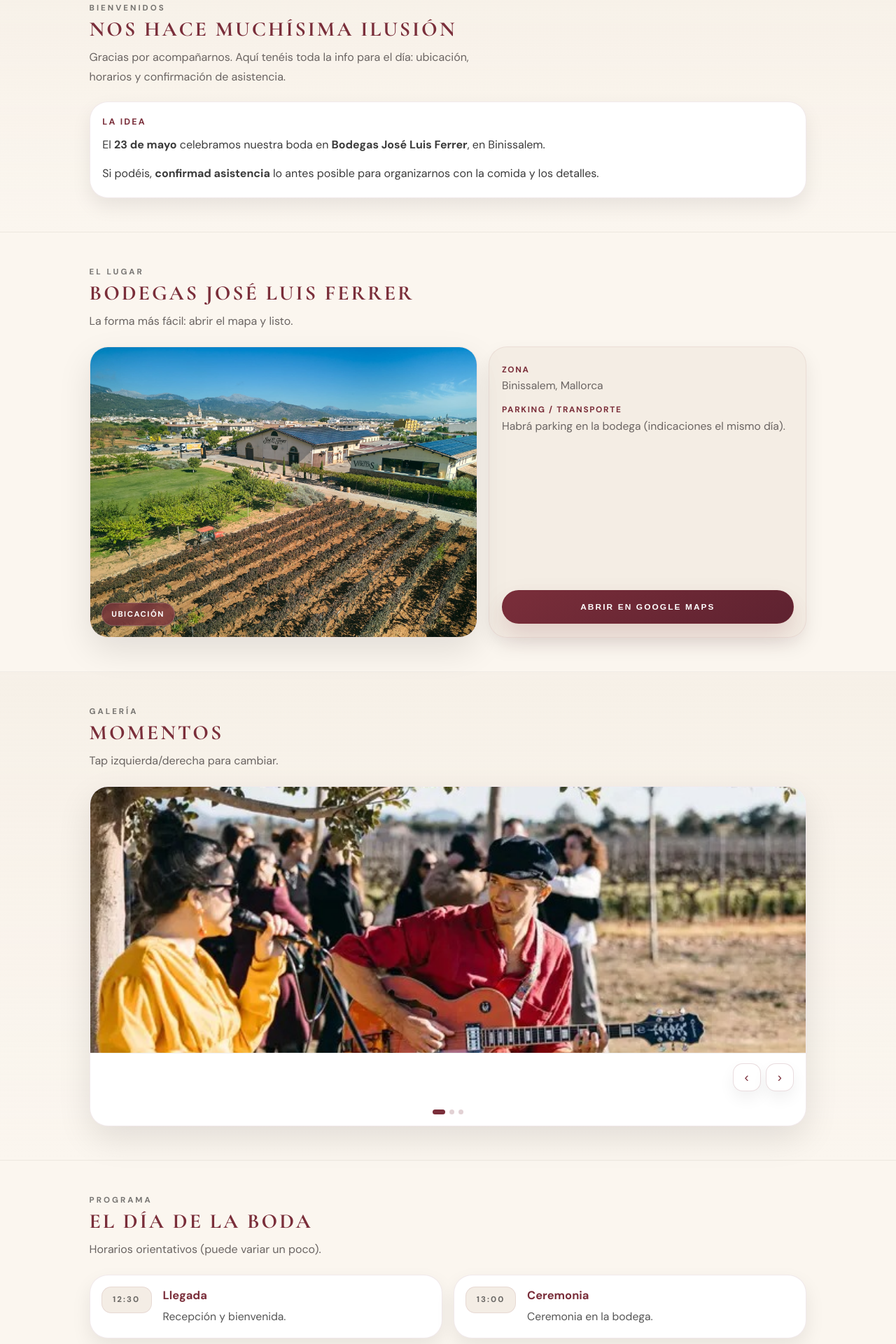
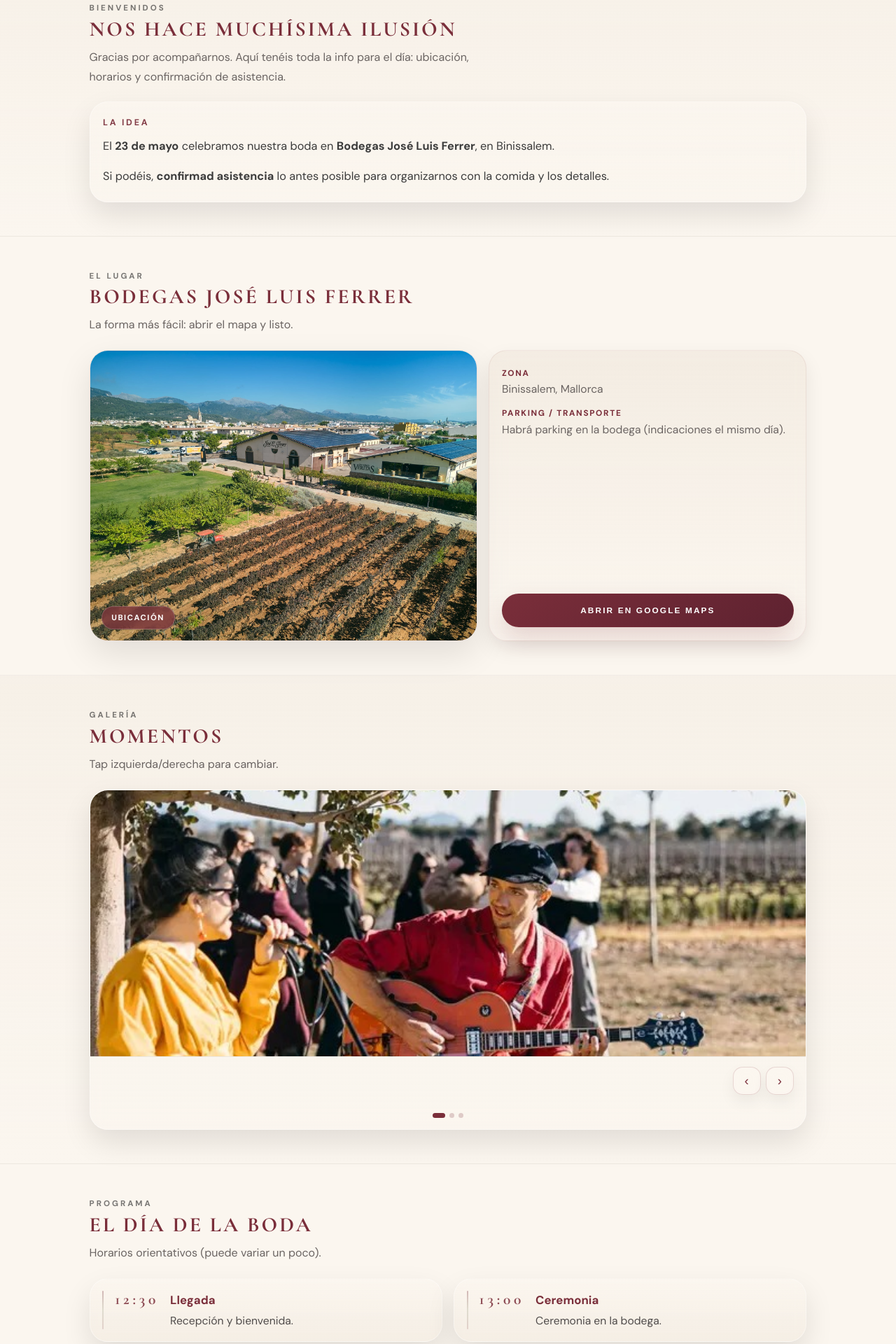
Before and after one commit to Saladet/fonso-liz, a plain HTML site: page index.html in a window 1280 px wide. Shown: the part 846-2766 px from the top of the page at 70% size. Drawn offline with nearby package versions, Linux system fonts and the light colour scheme.

Commit message:
Update index.html

```diff
--- a/index.html
+++ b/index.html
@@ -32,6 +32,11 @@
       --shadow:0 18px 48px rgba(0,0,0,.10);
       --shadow-soft:0 12px 28px rgba(0,0,0,.08);
       --border:1px solid rgba(122,46,58,.10);
+
+      --glass-1: rgba(251,246,239,.68);
+      --glass-2: rgba(239,230,218,.55);
+      --glass-border: 1px solid rgba(255,255,255,.35);
+      --glass-shadow: 0 18px 40px rgba(0,0,0,.10);
     }
 
     body{
@@ -42,7 +47,6 @@
       overflow-x:hidden;
     }
 
-    /* Watermark chill con background */
     body::before{
       content:"";
       position:fixed;
@@ -63,13 +67,13 @@
       opacity:.95;
     }
 
-    /* HEADER (marca + drawer) */
     header{
       position:fixed;top:3px;left:0;right:0;
       z-index:50;
       padding:.85rem 0;
       pointer-events:none;
     }
+
     .nav-shell{
       pointer-events:auto;
       display:flex;align-items:center;justify-content:space-between;
@@ -79,7 +83,9 @@
       box-shadow:var(--shadow-soft);
       padding:.6rem .75rem;
       backdrop-filter: blur(10px);
+      gap:.6rem;
     }
+
     .brand{
       display:flex;align-items:baseline;gap:.55rem;
       font-family:"Cormorant Garamond";
@@ -97,6 +103,28 @@
       font-size:.62rem;
       color:rgba(31,31,31,.65);
       text-transform:uppercase;
+    }
+
+    @media(min-width:992px){
+      .nav-shell{
+        display:grid;
+        grid-template-columns: 1fr auto 1fr;
+        align-items:center;
+      }
+      .brand{
+        grid-column:2;
+        justify-self:center;
+        font-size:1.15rem;
+        letter-spacing:.12em;
+      }
+      .brand small{
+        font-size:.70rem;
+        letter-spacing:.22em;
+      }
+      .menu-btn{
+        grid-column:3;
+        justify-self:end;
+      }
     }
 
     .menu-btn{
@@ -152,13 +180,10 @@
       background:#fff;
       cursor:pointer;
     }
-
-    /* ✅ MENÚ: sin “pastillas blancas”, más fino */
     .drawer-links{display:grid;gap:.6rem;margin-top:.6rem;}
     .drawer-links a{
       text-decoration:none;
       padding:.55rem .15rem;
-      border-radius:0;
       background:transparent;
       border:none;
       box-shadow:none;
@@ -180,7 +205,6 @@
     }
     .drawer-links a:hover{color:var(--wine);}
 
-    /* HERO */
     .hero{
       min-height:100vh;
       padding:7.2rem 0 2.1rem;
@@ -255,10 +279,7 @@
       text-shadow:0 12px 30px rgba(0,0,0,.28);
     }
 
-    .hero-bottom{
-      width:100%;
-      max-width:760px;
-    }
+    .hero-bottom{width:100%;max-width:760px;}
     .hero-glass{
       background:rgba(251,246,239,.12);
       border:1px solid rgba(255,255,255,.22);
@@ -352,22 +373,23 @@
 
     .cards-1{display:grid;gap:1rem;}
     .card{
-      background:#fff;
+      background:linear-gradient(180deg, var(--glass-1), rgba(251,246,239,.45));
       border-radius:var(--radius-xl);
-      border:var(--border);
-      box-shadow:var(--shadow-soft);
-      padding:1.2rem 1.1rem;
+      border:var(--glass-border);
+      box-shadow:var(--glass-shadow);
+      padding:1.25rem 1.15rem;
       text-align:left;
+      backdrop-filter: blur(10px);
     }
     .card-title{
       font-size:.78rem;
-      letter-spacing:.18em;
+      letter-spacing:.22em;
       text-transform:uppercase;
-      color:var(--wine);
+      color:rgba(122,46,58,.92);
       font-weight:900;
-      margin-bottom:.5rem;
+      margin-bottom:.55rem;
     }
-    .card p{color:#3b3b3b;line-height:1.8;font-size:1.00rem;}
+    .card p{color:#3b3b3b;line-height:1.85;font-size:1.02rem;}
     .card p+p{margin-top:.8rem;}
 
     .venue-grid{display:grid;gap:1rem;align-items:stretch;}
@@ -394,7 +416,7 @@
       font-weight:900;
     }
     .venue-card{
-      background:rgba(239,230,218,.55);
+      background:linear-gradient(180deg, rgba(239,230,218,.60), rgba(251,246,239,.35));
       border:1px solid rgba(122,46,58,.08);
       border-radius:var(--radius-xl);
       padding:1.2rem 1.1rem;
@@ -404,6 +426,7 @@
       flex-direction:column;
       justify-content:space-between;
       gap:1rem;
+      backdrop-filter: blur(10px);
     }
     .meta{display:grid;gap:.55rem;color:var(--muted);font-size:.98rem;line-height:1.55;}
     .meta b{
@@ -428,11 +451,12 @@
     }
 
     .strip{
-      background:#fff;
-      border:var(--border);
+      background:linear-gradient(180deg, var(--glass-1), rgba(251,246,239,.45));
+      border:var(--glass-border);
       border-radius:var(--radius-xl);
-      box-shadow:var(--shadow);
+      box-shadow:var(--glass-shadow);
       overflow:hidden;
+      backdrop-filter: blur(10px);
     }
     .strip-main{position:relative;cursor:pointer;}
     .strip-main img{width:100%;height:300px;object-fit:cover;display:block;}
@@ -451,47 +475,70 @@
     .icon-btn{
       width:40px;height:40px;border-radius:14px;
       border:1px solid rgba(122,46,58,.16);
-      background:#fff;color:var(--wine);
+      background:rgba(251,246,239,.75);
+      color:var(--wine);
       cursor:pointer;
       box-shadow:0 10px 22px rgba(0,0,0,.06);
       font-size:1.15rem;
+      backdrop-filter: blur(8px);
     }
     .dots{display:flex;gap:.35rem;align-items:center;padding:.75rem 1rem 1rem;justify-content:center;}
     .dot{width:7px;height:7px;border-radius:999px;background:rgba(122,46,58,.22);cursor:pointer;}
     .dot.active{width:18px;background:var(--wine);}
 
+    /* ✅ PROGRAMA (cambio aquí) */
     .schedule-grid{display:grid;gap:1rem;}
     .slot{
-      background:#fff;
-      border:var(--border);
+      background:linear-gradient(180deg, rgba(251,246,239,.72), rgba(239,230,218,.50));
+      border:var(--glass-border);
       border-radius:var(--radius-xl);
-      box-shadow:var(--shadow-soft);
-      padding:1.05rem 1.0rem;
+      box-shadow:var(--glass-shadow);
+      padding:1.05rem 1.1rem;
       text-align:left;
-      display:flex;gap:1rem;align-items:flex-start;
+      display:flex;
+      gap:1rem;
+      align-items:flex-start;
+      backdrop-filter: blur(10px);
     }
+
+    /* ✅ Se elimina la “caja” y se vuelve etiqueta fina */
     .time{
-      min-width:72px;
-      padding:.55rem .6rem;
-      border-radius:14px;
-      background:rgba(239,230,218,.70);
-      border:1px solid rgba(122,46,58,.10);
+      min-width:auto;
+      padding:0;
+      border-radius:0;
+      background:transparent;
+      border:none;
       text-transform:uppercase;
-      letter-spacing:.18em;
-      font-size:.72rem;
-      color:rgba(31,31,31,.65);
+      letter-spacing:.22em;
+      font-size:1.35rem;
+      color:rgba(122,46,58,.85);
       font-weight:900;
-      text-align:center;
+      text-align:left;
+      font-family:"Cormorant Garamond";
+      line-height:1.1;
+      margin-top:.08rem;
     }
-    .slot h4{color:var(--wine);font-size:1.03rem;margin-bottom:.25rem;font-weight:900;}
-    .slot p{color:#555;line-height:1.65;font-size:.98rem;}
+
+    /* Pequeña línea vertical elegante */
+    .slot::before{
+      content:"";
+      width:2px;
+      align-self:stretch;
+      border-radius:999px;
+      background:linear-gradient(180deg, rgba(122,46,58,.35), rgba(107,123,85,.20), rgba(122,46,58,.18));
+      opacity:.9;
+    }
+
+    .slot h4{color:var(--wine);font-size:1.05rem;margin-bottom:.25rem;font-weight:900;}
+    .slot p{color:#4f4b4a;line-height:1.65;font-size:.98rem;}
 
     .faq{
-      background:#fff;
-      border:var(--border);
+      background:linear-gradient(180deg, rgba(251,246,239,.72), rgba(239,230,218,.50));
+      border:var(--glass-border);
       border-radius:var(--radius-xl);
-      box-shadow:var(--shadow);
+      box-shadow:var(--glass-shadow);
       overflow:hidden;
+      backdrop-filter: blur(10px);
     }
     .faq-item{
       padding:1.0rem 1.0rem;
@@ -508,11 +555,12 @@
     .faq-item.open .faq-toggle{transform:rotate(45deg);}
 
     .rsvp-wrap{
-      background:#fff;
-      border:var(--border);
+      background:linear-gradient(180deg, rgba(251,246,239,.78), rgba(239,230,218,.52));
+      border:var(--glass-border);
       border-radius:var(--radius-xl);
-      box-shadow:var(--shadow);
+      box-shadow:var(--glass-shadow);
       overflow:hidden;
+      backdrop-filter: blur(10px);
     }
     .rsvp-head{
       padding:1.05rem 1.1rem;
@@ -533,10 +581,11 @@
       padding:.82rem .95rem;
       border-radius:var(--radius-pill);
       border:1px solid rgba(0,0,0,.14);
-      background:#faf7f3;
+      background:rgba(251,246,239,.75);
       font-size:1rem;
       outline:none;
       font-family:"DM Sans",system-ui,-apple-system,BlinkMacSystemFont,"Segoe UI",sans-serif;
+      backdrop-filter: blur(8px);
     }
     textarea.ta{border-radius:var(--radius-lg);min-height:100px;resize:vertical;}
     .radios{display:flex;flex-wrap:wrap;gap:.85rem;}
@@ -622,29 +671,17 @@
     .foot-line{width:min(360px, 85vw);height:1px;background:rgba(255,255,255,.22);margin:.25rem auto;}
     .foot-meta{opacity:.92;font-size:.98rem;line-height:1.6;max-width:720px;}
 
-    /* ✅ DESKTOP: centrar contenido EN EL CENTRO DE LA IMAGEN (vertical y horizontal) */
     @media(min-width:992px){
-      .hero-inner{
-        min-height:calc(100vh - 9.3rem);
-        justify-content:center;          /* centra vertical */
-        align-items:center;             /* centra horizontal */
-        padding-bottom:1.2rem;
-      }
-      .hero-top{ text-align:center; }
-      .hero-kicker{ justify-content:center; }
-      .hero-bottom{ margin:1.1rem auto 0; max-width:720px; }
-      .scroll-indicator{ display:none; } /* en desktop no aporta */
+      .hero-inner{justify-content:center;align-items:center;padding-bottom:1.2rem;}
+      .hero-top{text-align:center;}
+      .hero-kicker{justify-content:center;}
+      .hero-bottom{margin:1.1rem auto 0;max-width:720px;}
+      .scroll-indicator{display:none;}
     }
 
-    /* MOBILE: reducir altura efectiva del hero para que se vea “entero” más fácil */
     @media(max-width:767px){
-      .hero{
-        min-height:92vh;
-        padding:6.3rem 0 1.6rem;
-      }
-      .hero-inner{
-        min-height:calc(92vh - 8.5rem);
-      }
+      .hero{min-height:92vh;padding:6.3rem 0 1.6rem;}
+      .hero-inner{min-height:calc(92vh - 8.5rem);}
       .hero-title{font-size:2.65rem;}
       .scroll-indicator{bottom:.75rem;}
     }
@@ -694,7 +731,6 @@
     </div>
   </aside>
 
-  <!-- HERO -->
   <section class="hero" id="top">
     <div class="hero-bg"></div>
     <div class="hero-overlay"></div>
@@ -944,7 +980,6 @@
   </footer>
 
   <script>
-    /* Menú drawer */
     const drawer = document.getElementById("drawer");
     const drawerBackdrop = document.getElementById("drawerBackdrop");
     const menuBtn = document.getElementById("menuBtn");
@@ -958,14 +993,12 @@
     drawerBackdrop.addEventListener("click", closeDrawer);
     document.querySelectorAll(".drawer-link").forEach(a => a.addEventListener("click", closeDrawer));
 
-    /* FAQ */
     document.querySelectorAll(".faq-item").forEach(item => item.addEventListener("click", () => item.classList.toggle("open")));
 
-    /* Fecha (año automático: si ya pasó este año, usa el siguiente) */
     function getTargetDateAutoYear() {
       const now = new Date();
       const year0 = now.getFullYear();
-      const candidate = new Date(year0, 4, 23, 0, 0, 0); // mayo = 4
+      const candidate = new Date(year0, 4, 23, 0, 0, 0);
       return (candidate.getTime() < now.getTime()) ? new Date(year0 + 1, 4, 23, 0, 0, 0) : candidate;
     }
     const target = getTargetDateAutoYear();
@@ -975,7 +1008,6 @@
     document.getElementById("footerSub").textContent = `${dateStr} · Mallorca`;
     document.getElementById("brand-year").textContent = `· 23/05/${year}`;
 
-    /* Countdown */
     const daysEl = document.getElementById("days");
     const hoursEl = document.getElementById("hours");
     const minsEl = document.getElementById("minutes");
@@ -991,7 +1023,6 @@
     }
     updateCountdown(); setInterval(updateCountdown, 60000);
 
-    /* Galería (nombres reales) */
     const gallery = [
       { src:"./images/img-1.jpg", caption:"" },
       { src:"./images/img-2.jpg", caption:"" },
@@ -1041,7 +1072,6 @@
 
     renderGallery();
 
-    /* RSVP dinámico (modo demo) */
     const attendanceDependent = document.getElementById("attendanceDependent");
     const attendanceRadios = document.querySelectorAll('input[name="attendance"]');
     function updateAttendanceVisibility(){
```
